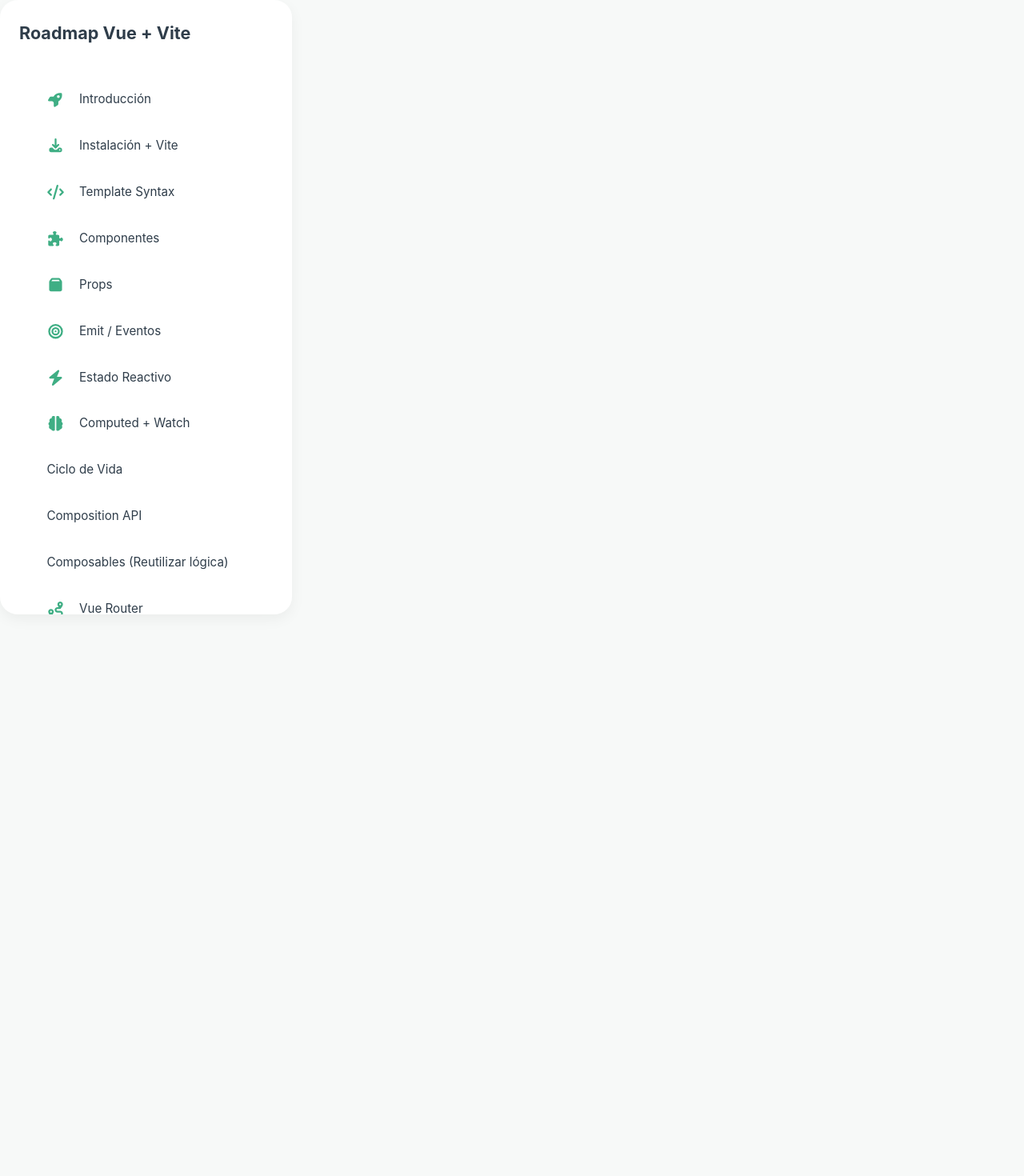
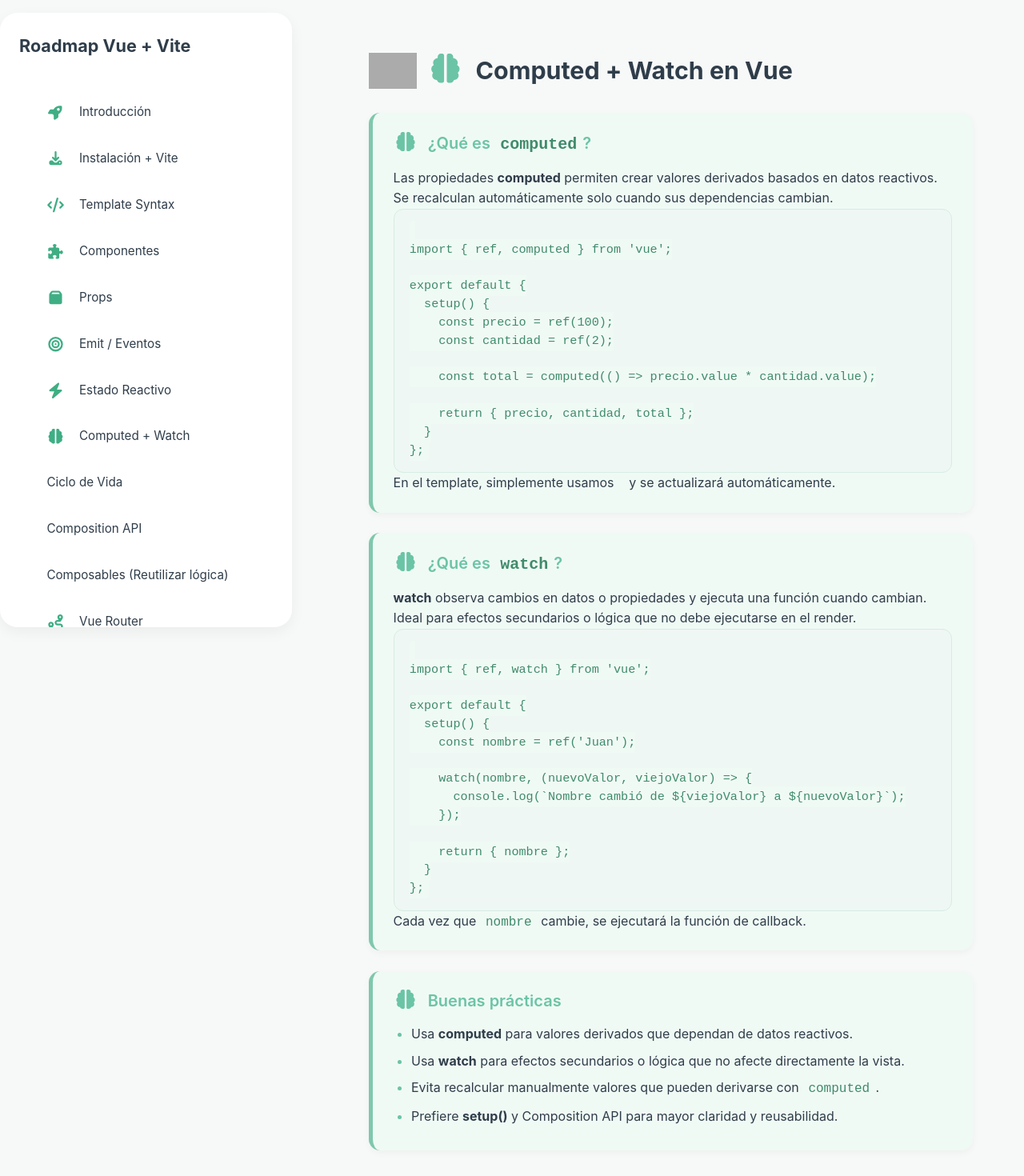
Before and after one commit to PabloGarciaJC/roadmap-vite-vue, a Vue app: page /computed in a window 1280 px wide. Shown: the top 1470 px of the page at 80% size. Before the commit the page ends 816 px from the top, so only its background shows below. Built offline with nearby package versions, Linux system fonts and the light colour scheme; grey boxes are pictures that could not be loaded.

Commit message:
se crea el componente de computed

```diff
--- /dev/null
+++ b/src/components/Computed.vue
@@ -0,0 +1,88 @@
+<template>
+  <div class="container">
+
+    <!-- LOGO + TÍTULO -->
+    <div class="header">
+      <img
+        src="https://upload.wikimedia.org/wikipedia/commons/9/95/Vue.js_Logo_2.svg"
+        alt="Vue Logo"
+        class="vue-logo"
+      />
+      <h1 class="title">
+        <font-awesome-icon :icon="['fas', 'brain']" class="icon"/>
+        Computed + Watch en Vue
+      </h1>
+    </div>
+
+    <!-- Qué es Computed -->
+    <div class="card card-info">
+      <h2 class="subtitle">
+        <font-awesome-icon :icon="['fas', 'brain']" class="icon"/> ¿Qué es <code>computed</code>?
+      </h2>
+      <p>
+        Las propiedades <strong>computed</strong> permiten crear valores derivados basados en datos reactivos.
+        Se recalculan automáticamente solo cuando sus dependencias cambian.
+      </p>
+      <pre class="code-block"><code>
+import { ref, computed } from 'vue';
+
+export default {
+  setup() {
+    const precio = ref(100);
+    const cantidad = ref(2);
+
+    const total = computed(() => precio.value * cantidad.value);
+
+    return { precio, cantidad, total };
+  }
+};
+</code></pre>
+      <p>
+        En el template, simplemente usamos <code>{{ total }}</code> y se actualizará automáticamente.
+      </p>
+    </div>
+
+    <!-- Qué es Watch -->
+    <div class="card card-info">
+      <h2 class="subtitle">
+        <font-awesome-icon :icon="['fas', 'brain']" class="icon"/> ¿Qué es <code>watch</code>?
+      </h2>
+      <p>
+        <strong>watch</strong> observa cambios en datos o propiedades y ejecuta una función cuando cambian.
+        Ideal para efectos secundarios o lógica que no debe ejecutarse en el render.
+      </p>
+      <pre class="code-block"><code>
+import { ref, watch } from 'vue';
+
+export default {
+  setup() {
+    const nombre = ref('Juan');
+
+    watch(nombre, (nuevoValor, viejoValor) => {
+      console.log(`Nombre cambió de ${viejoValor} a ${nuevoValor}`);
+    });
+
+    return { nombre };
+  }
+};
+</code></pre>
+      <p>
+        Cada vez que <code>nombre</code> cambie, se ejecutará la función de callback.
+      </p>
+    </div>
+
+    <!-- Buenas prácticas -->
+    <div class="card card-info">
+      <h2 class="subtitle">
+        <font-awesome-icon :icon="['fas', 'brain']" class="icon"/> Buenas prácticas
+      </h2>
+      <ul>
+        <li>Usa <strong>computed</strong> para valores derivados que dependan de datos reactivos.</li>
+        <li>Usa <strong>watch</strong> para efectos secundarios o lógica que no afecte directamente la vista.</li>
+        <li>Evita recalcular manualmente valores que pueden derivarse con <code>computed</code>.</li>
+        <li>Prefiere <strong>setup()</strong> y Composition API para mayor claridad y reusabilidad.</li>
+      </ul>
+    </div>
+
+  </div>
+</template>
--- a/src/components/Sidebar.vue
+++ b/src/components/Sidebar.vue
@@ -29,9 +29,8 @@
         { to: "/props", label: "Props", icon: "box" },
         { to: "/eventos", label: "Emit / Eventos", icon: "bullseye",},
         { to: "/estado", label: "Estado Reactivo", icon: "bolt",},
+        { to: "/computed", label: "Computed + Watch", icon: "brain" },
 
-
-        { to: "/computed", label: "Computed + Watch", icon: "brain" },
         { to: "/lifecycle", label: "Ciclo de Vida", icon: "clock" },
 
         { to: "/composicion", label: "Composition API", icon: "layer-group" },
--- a/src/router.js
+++ b/src/router.js
@@ -8,6 +8,7 @@
 import Props from './components/Props.vue'
 import Eventos from './components/Eventos.vue'
 import Estado from './components/Estado.vue'
+import Computed from './components/Computed.vue'
 
 const routes = [
   { path: '/', redirect: '/introduccion' },
@@ -18,6 +19,7 @@
   { path: '/props', component: Props },
   { path: '/eventos', component: Eventos },
   { path: '/estado', component: Estado },
+  { path: '/computed', component: Computed },
 ]
 
 const router = createRouter({
```
